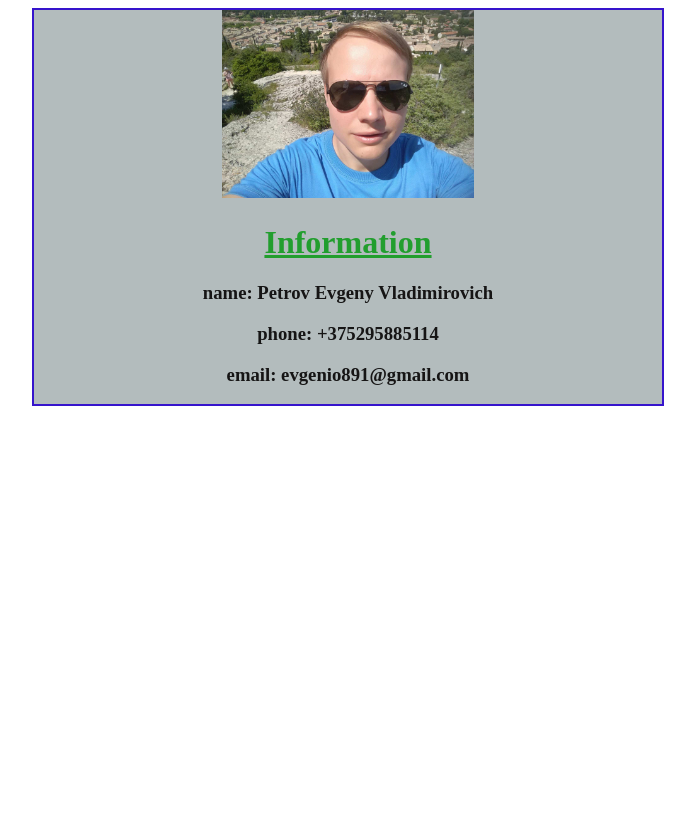
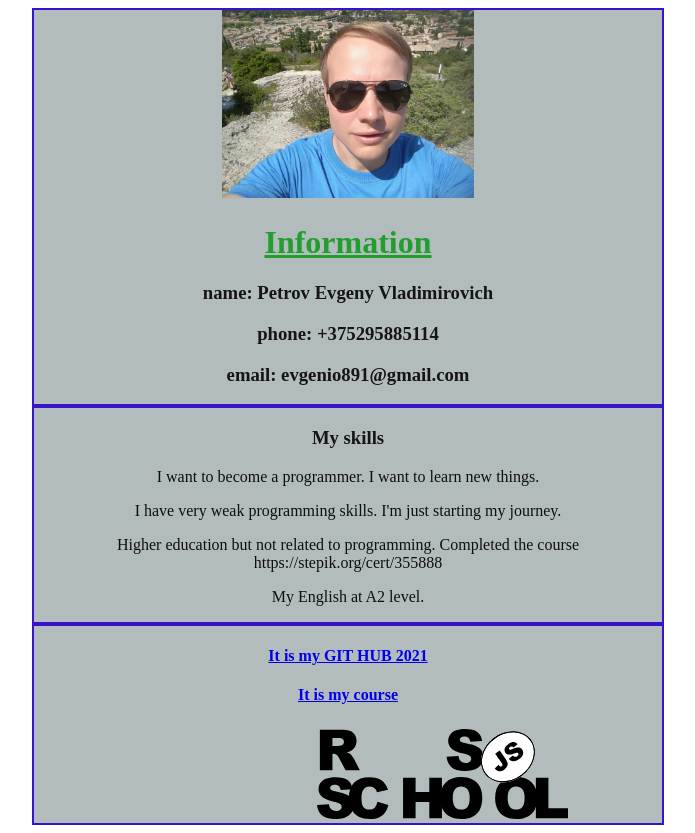
Before and after one commit to Evgenio89/rsschool-cv, a plain HTML site: page index.html in a window 1280 px wide. Shown: the whole page, without its empty margins (292-987 px from the left). Before the commit the page ends 800 px from the top, so only its background shows below. Drawn offline with Linux system fonts and the light colour scheme.

Commit message:
fix: fix My CV more

```diff
--- a/index.html
+++ b/index.html
@@ -16,5 +16,19 @@
     <h3>phone: +375295885114</h3>
     <h3>email: evgenio891@gmail.com</h3>
   </div>
+  <div class="skills">
+    <h3>My skills</h3>
+    <p>I want to become a programmer. I want to learn new things.</p>
+    <p>I have very weak programming skills. I'm just starting my journey.</p>
+    <p>Higher education but not related to programming. Completed the course https://stepik.org/cert/355888</p>
+    <p>My English at A2 level.</p>
+  </div>
+  <footer>
+    <div class="footer">
+    <h4><a href="https://github.com/Evgenio89">It is my GIT HUB 2021</a></h4>
+    <h4><a href="https://rs.school/js/">It is my course</a></h4>
+    <img src="rs_school_js.svg" height=40% width="40%">
+    </div>
+  </footer>
 </body>
 </html>
--- a/style.css
+++ b/style.css
@@ -15,3 +15,13 @@ h3{
     text-align: center;
     color:rgb(22, 21, 21)
 }
+.skills {
+    text-align: center;
+
+}
+p{
+    color:rgba(0, 0, 0, 0.925)
+}
+.footer {
+    text-align: center;
+}
```
Also changed, not shown: rs_school_js.svg (added).
